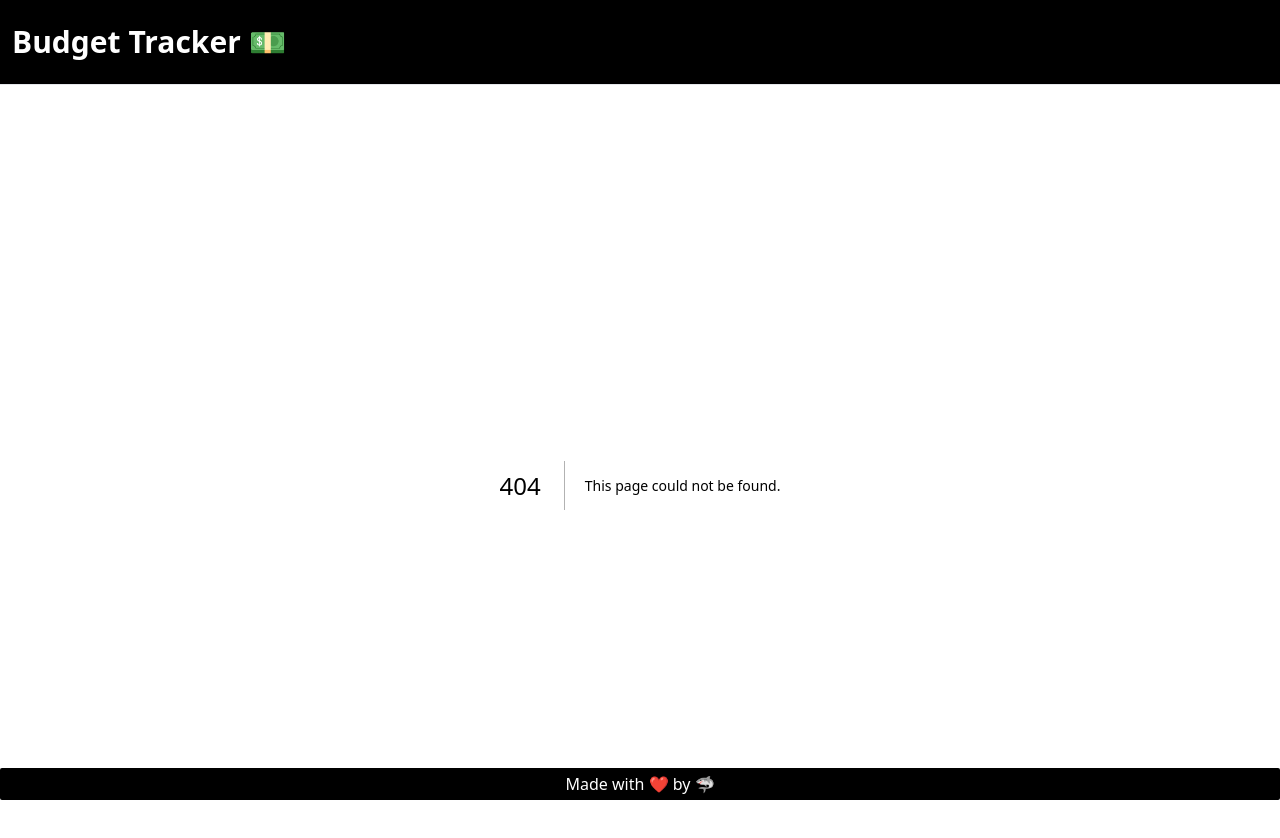
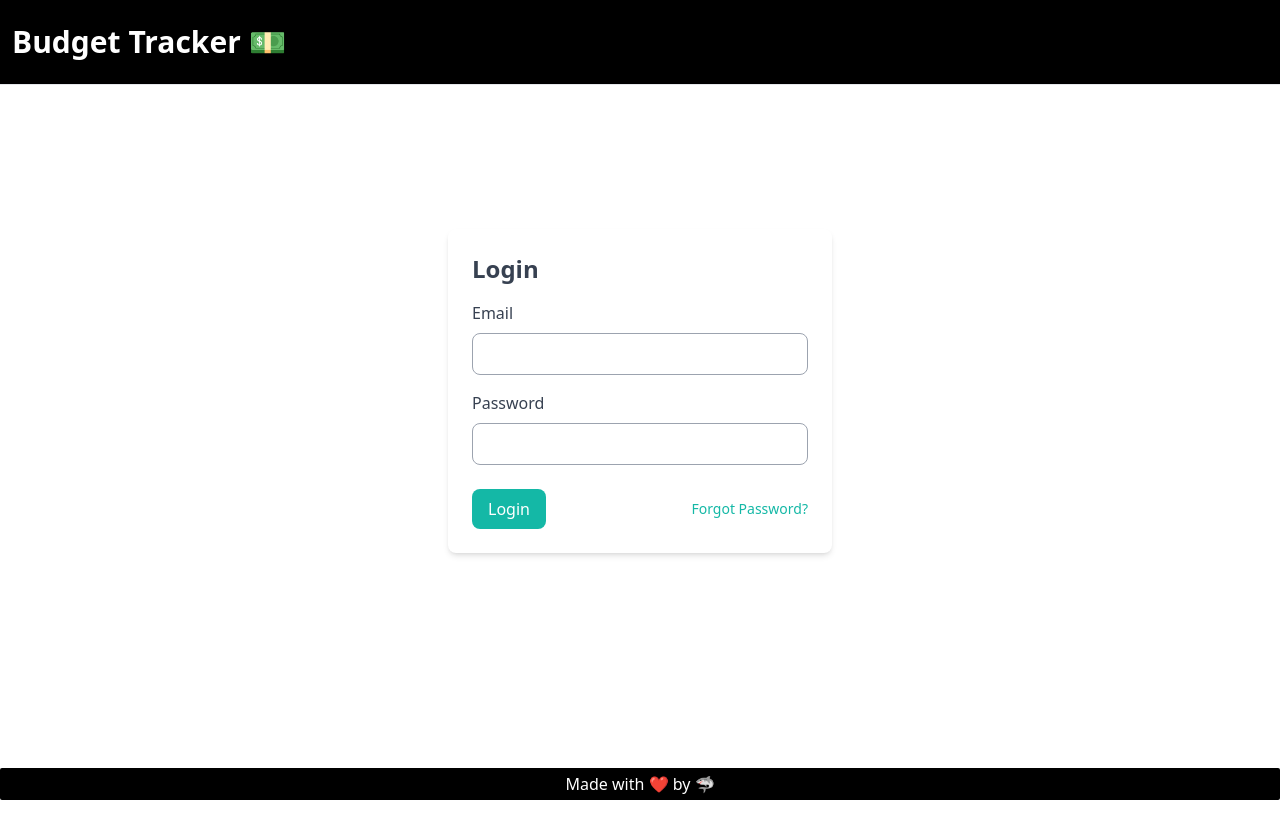
Before and after one commit to Nisharrk/budgetTracker, a Next.js app in the folder client/: page /login in a window 1280 px wide. Before the commit this address had no page. Shown: the top 838 px of the page. After the commit the page ends 800 px from the top, so only its background shows below. Built offline with nearby package versions, Linux system fonts and the light colour scheme.

Commit message:
deletes login page for now

```diff
--- /dev/null
+++ b/client/pages/login.js
@@ -0,0 +1,55 @@
+import React from "react";
+
+const Login = () => {
+  return (
+    <div class="bg-slate flex items-center justify-center mt-20 py-16">
+      <div class="w-full max-w-sm">
+        <form class="bg-white p-6 rounded-lg shadow-md hover:shadow-lg hover:shadow-teal-500">
+          <h2 class="text-2xl font-medium mb-4 font-semibold text-gray-700">
+            Login
+          </h2>
+          <div class="mb-4">
+            <label class="block text-gray-700 font-medium mb-2" for="email">
+              Email
+            </label>
+            <input
+              class="w-full border border-gray-400 p-2 rounded-lg"
+              type="email"
+              id="email"
+              name="email"
+              required
+            />
+          </div>
+          <div class="mb-6">
+            <label class="block text-gray-700 font-medium mb-2" for="password">
+              Password
+            </label>
+            <input
+              class="w-full border border-gray-400 p-2 rounded-lg"
+              type="password"
+              id="password"
+              name="password"
+              required
+            />
+          </div>
+          <div class="flex items-center justify-between">
+            <button
+              class="bg-teal-500 text-white py-2 px-4 rounded-lg hover:bg-black"
+              type="submit"
+            >
+              Login
+            </button>
+            <a
+              class="inline-block align-baseline font-medium text-sm text-teal-500 hover:text-teal-800"
+              href="#"
+            >
+              Forgot Password?
+            </a>
+          </div>
+        </form>
+      </div>
+    </div>
+  );
+};
+
+export default Login;
```
